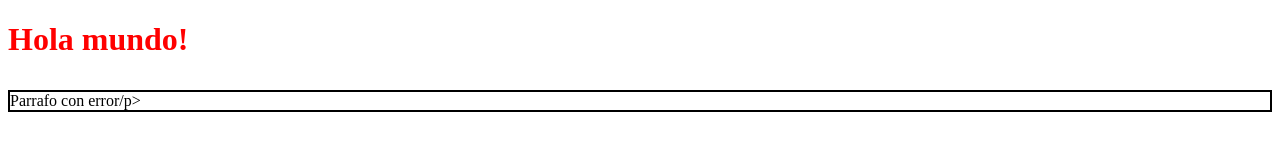
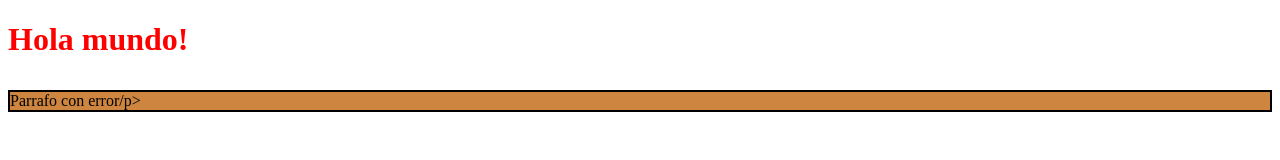
Before and after one commit to HerreraJI/primer, a plain HTML site: page index.html in a window 1280 px wide. Drawn offline with Linux system fonts and the light colour scheme.

Commit message:
cambio el color de fondo en el p

```diff
--- a/style.css
+++ b/style.css
@@ -5,5 +5,6 @@ h1{
 
 p{
     margin-top: 2rem;
-    border: 2px solid black
+    border: 2px solid black;
+    background-color: peru;
 }
```
